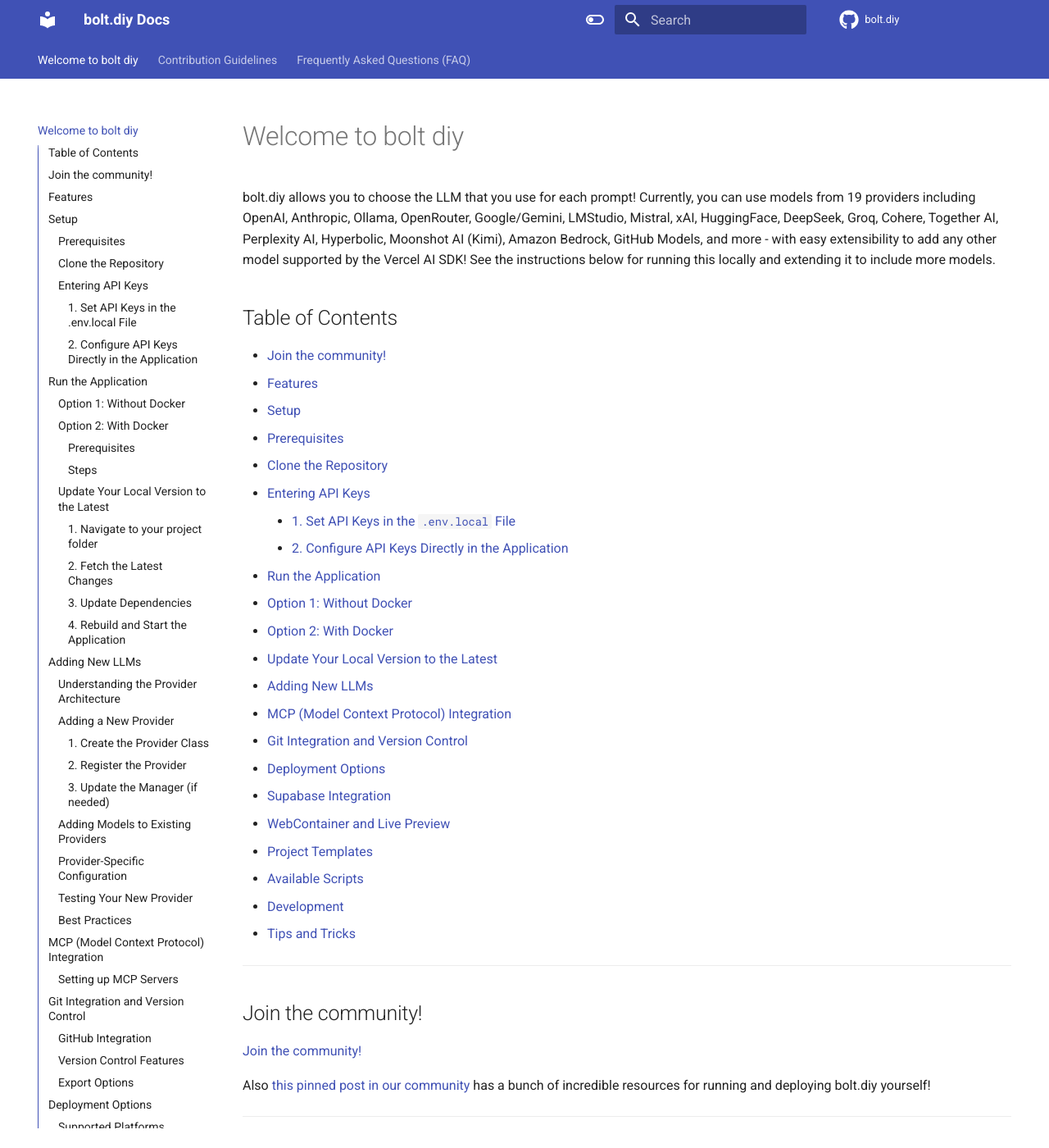
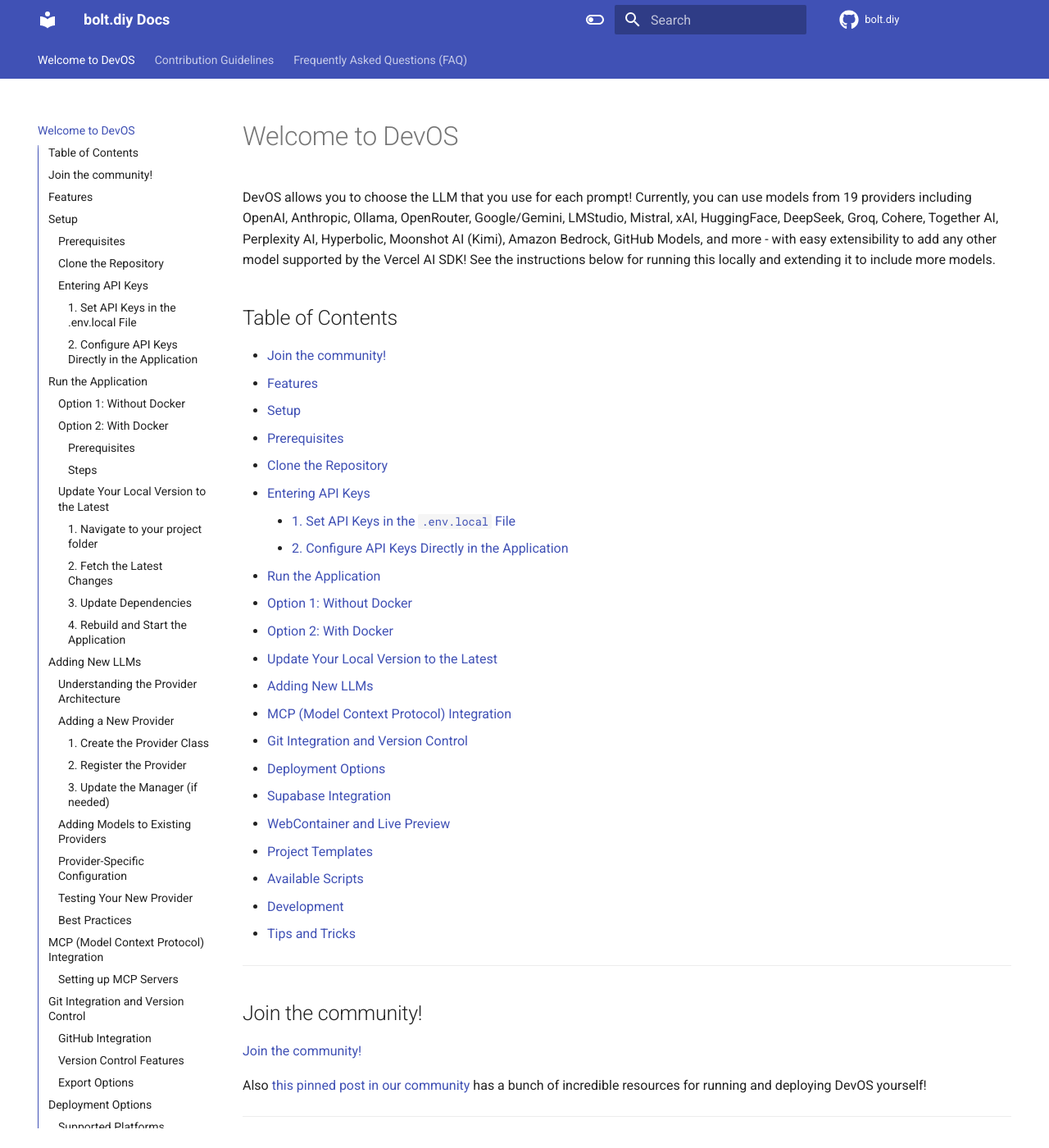
Before and after one commit to massipoytro-sketch/Free-Fire-Oktodr, an MkDocs documentation site: the page built from docs/docs/index.md, in a window 1280 px wide and 1400 px high. Shown: the whole window at 82% size. Built offline with MkDocs 1.6.1 and Material for MkDocs 9.7.7, drawn with Linux system fonts in a browser that asks for light colours; comment, search, counter and statistics services are not loaded; some of the changed text lies outside the part shown.

Commit message:
docs: rebrand DevOS documentation

````diff
--- a/docs/docs/index.md
+++ b/docs/docs/index.md
@@ -1,6 +1,6 @@
-# Welcome to bolt diy
+# Welcome to DevOS
 
-bolt.diy allows you to choose the LLM that you use for each prompt! Currently, you can use models from 19 providers including OpenAI, Anthropic, Ollama, OpenRouter, Google/Gemini, LMStudio, Mistral, xAI, HuggingFace, DeepSeek, Groq, Cohere, Together AI, Perplexity AI, Hyperbolic, Moonshot AI (Kimi), Amazon Bedrock, GitHub Models, and more - with easy extensibility to add any other model supported by the Vercel AI SDK! See the instructions below for running this locally and extending it to include more models.
+DevOS allows you to choose the LLM that you use for each prompt! Currently, you can use models from 19 providers including OpenAI, Anthropic, Ollama, OpenRouter, Google/Gemini, LMStudio, Mistral, xAI, HuggingFace, DeepSeek, Groq, Cohere, Together AI, Perplexity AI, Hyperbolic, Moonshot AI (Kimi), Amazon Bedrock, GitHub Models, and more - with easy extensibility to add any other model supported by the Vercel AI SDK! See the instructions below for running this locally and extending it to include more models.
 
 ## Table of Contents
 
@@ -33,7 +33,7 @@ bolt.diy allows you to choose the LLM that you use for each prompt! Currently, y
 
 [Join the community!](https://thinktank.ottomator.ai)
 
-Also [this pinned post in our community](https://thinktank.ottomator.ai/t/videos-tutorial-helpful-content/3243) has a bunch of incredible resources for running and deploying bolt.diy yourself!
+Also [this pinned post in our community](https://thinktank.ottomator.ai/t/videos-tutorial-helpful-content/3243) has a bunch of incredible resources for running and deploying DevOS yourself!
 
 ---
 
@@ -77,26 +77,26 @@ If you're new to installing software from GitHub, don't worry! If you encounter
 
 ### Clone the Repository
 
-Alternatively, you can download the latest version of the project directly from the [Releases Page](https://github.com/stackblitz-labs/bolt.diy/releases/latest). Simply download the .zip file, extract it, and proceed with the setup instructions below. If you are comfertiable using git then run the command below.
+Alternatively, you can download the latest version of the project directly from the [Releases Page](https://github.com/stackblitz-labs/DevOS/releases/latest). Simply download the .zip file, extract it, and proceed with the setup instructions below. If you are comfertiable using git then run the command below.
 
 Clone the repository using Git:
 
 ```bash
-git clone https://github.com/stackblitz-labs/bolt.diy
-cd bolt.diy
+git clone https://github.com/stackblitz-labs/DevOS
+cd DevOS
 ```
 
 ---
 
 ### Entering API Keys
 
-There are two ways to configure your API keys in bolt.diy:
+There are two ways to configure your API keys in DevOS:
 
 #### 1. Set API Keys in the `.env.local` File
 
 When setting up the application, you will need to add your API keys for the LLMs you wish to use. You can do this by renaming the `.env.example` file to `.env.local` and adding your API keys there.
 
-- On **Mac**, you can find the file at `[your name]/bolt.diy/.env.example`.
+- On **Mac**, you can find the file at `[your name]/DevOS/.env.example`.
 - On **Windows/Linux**, the path will be similar.
 
 If you can't see the file, it's likely because hidden files are not being shown. On **Mac**, open a Terminal window and enter the following command to show hidden files:
@@ -199,7 +199,7 @@ Once you've configured your keys, the application will be ready to use the selec
 
 ### Update Your Local Version to the Latest
 
-To keep your local version of bolt.diy up to date with the latest changes, follow these steps for your operating system:
+To keep your local version of DevOS up to date with the latest changes, follow these steps for your operating system:
 
 #### 1. **Navigate to your project folder**
 
@@ -234,13 +234,13 @@ pnpm install
   pnpm run dev
   ```
 
-This ensures that you're running the latest version of bolt.diy and can take advantage of all the newest features and bug fixes.
+This ensures that you're running the latest version of DevOS and can take advantage of all the newest features and bug fixes.
 
 ---
 
 ## Adding New LLMs
 
-bolt.diy supports a modular architecture for adding new LLM providers and models. The system is designed to be easily extensible while maintaining consistency across all providers.
+DevOS supports a modular architecture for adding new LLM providers and models. The system is designed to be easily extensible while maintaining consistency across all providers.
 
 ### Understanding the Provider Architecture
 
@@ -378,7 +378,7 @@ The modular architecture makes it easy to add new providers while maintaining co
 
 ## MCP (Model Context Protocol) Integration
 
-bolt.diy supports MCP (Model Context Protocol) servers to extend AI capabilities with external tools and services. MCP allows you to connect various tools and services that the AI can use during conversations.
+DevOS supports MCP (Model Context Protocol) servers to extend AI capabilities with external tools and services. MCP allows you to connect various tools and services that the AI can use during conversations.
 
 ### Setting up MCP Servers
 
@@ -400,7 +400,7 @@ The MCP integration enhances the AI's ability to perform complex tasks by giving
 
 ## Git Integration and Version Control
 
-bolt.diy provides comprehensive Git integration for version control, collaboration, and project management.
+DevOS provides comprehensive Git integration for version control, collaboration, and project management.
 
 ### GitHub Integration
 
@@ -427,14 +427,14 @@ bolt.diy provides comprehensive Git integration for version control, collaborati
 
 ## Deployment Options
 
-bolt.diy provides one-click deployment to popular hosting platforms, making it easy to share your projects with the world.
+DevOS provides one-click deployment to popular hosting platforms, making it easy to share your projects with the world.
 
 ### Supported Platforms
 
 #### Vercel Deployment
 1. Connect your Vercel account in Settings → Connections → Vercel
 2. Click the deploy button in your project
-3. bolt.diy automatically builds and deploys your project
+3. DevOS automatically builds and deploys your project
 4. Get a live URL instantly with Vercel's global CDN
 
 #### Netlify Deployment
@@ -461,13 +461,13 @@ bolt.diy provides one-click deployment to popular hosting platforms, making it e
 
 ## Supabase Integration
 
-bolt.diy integrates with Supabase to provide backend database functionality, authentication, and real-time features for your applications.
+DevOS integrates with Supabase to provide backend database functionality, authentication, and real-time features for your applications.
 
 ### Setting up Supabase
 
 1. Create a Supabase project at [supabase.com](https://supabase.com)
 2. Get your project URL and API keys from the Supabase dashboard
-3. Configure the connection in your bolt.diy project
+3. Configure the connection in your DevOS project
 4. Use the Supabase tools to interact with your database
 
 ### Database Features
@@ -493,7 +493,7 @@ Supabase integration makes it easy to build full-stack applications with a robus
 
 ## WebContainer and Live Preview
 
-bolt.diy uses WebContainer technology to provide a secure, isolated development environment with live preview capabilities.
+DevOS uses WebContainer technology to provide a secure, isolated development environment with live preview capabilities.
 
 ### WebContainer Features
 
@@ -526,7 +526,7 @@ The WebContainer integration provides a seamless development experience without
 
 ## Project Templates
 
-bolt.diy comes with a comprehensive collection of starter templates to help you quickly bootstrap your projects. Choose from popular frameworks and technologies:
+DevOS comes with a comprehensive collection of starter templates to help you quickly bootstrap your projects. Choose from popular frameworks and technologies:
 
 ### Frontend Frameworks
 - **React + Vite** - Modern React setup with TypeScript
@@ -556,7 +556,7 @@ bolt.diy comes with a comprehensive collection of starter templates to help you
 
 ### Getting Started with Templates
 
-1. Start a new project in bolt.diy
+1. Start a new project in DevOS
 2. Browse available templates in the starter selection
 3. Select your preferred technology stack
 4. The AI will scaffold your project with best practices
@@ -617,7 +617,7 @@ This will start the Remix Vite development server. You will need Google Chrome C
 ## Getting Help & Resources
 
 ### Help Icon in Sidebar
-bolt.diy includes a convenient help icon (?) in the sidebar that provides quick access to comprehensive documentation. Simply click the help icon to open the full documentation in a new tab.
+DevOS includes a convenient help icon (?) in the sidebar that provides quick access to comprehensive documentation. Simply click the help icon to open the full documentation in a new tab.
 
 The documentation includes:
 - **Complete setup guides** for all supported providers
@@ -633,9 +633,9 @@ The documentation includes:
 
 ## Tips and Tricks
 
-Here are some tips to get the most out of bolt.diy:
+Here are some tips to get the most out of DevOS:
 
-- **Be specific about your stack**: If you want to use specific frameworks or libraries (like Astro, Tailwind, ShadCN, or any other popular JavaScript framework), mention them in your initial prompt to ensure Bolt scaffolds the project accordingly.
+- **Be specific about your stack**: If you want to use specific frameworks or libraries (like Astro, Tailwind, ShadCN, or any other popular JavaScript framework), mention them in your initial prompt to ensure DevOS scaffolds the project accordingly.
 
 - **Use the enhance prompt icon**: Before sending your prompt, try clicking the 'enhance' icon to have the AI model help you refine your prompt, then edit the results before submitting.
 
````
